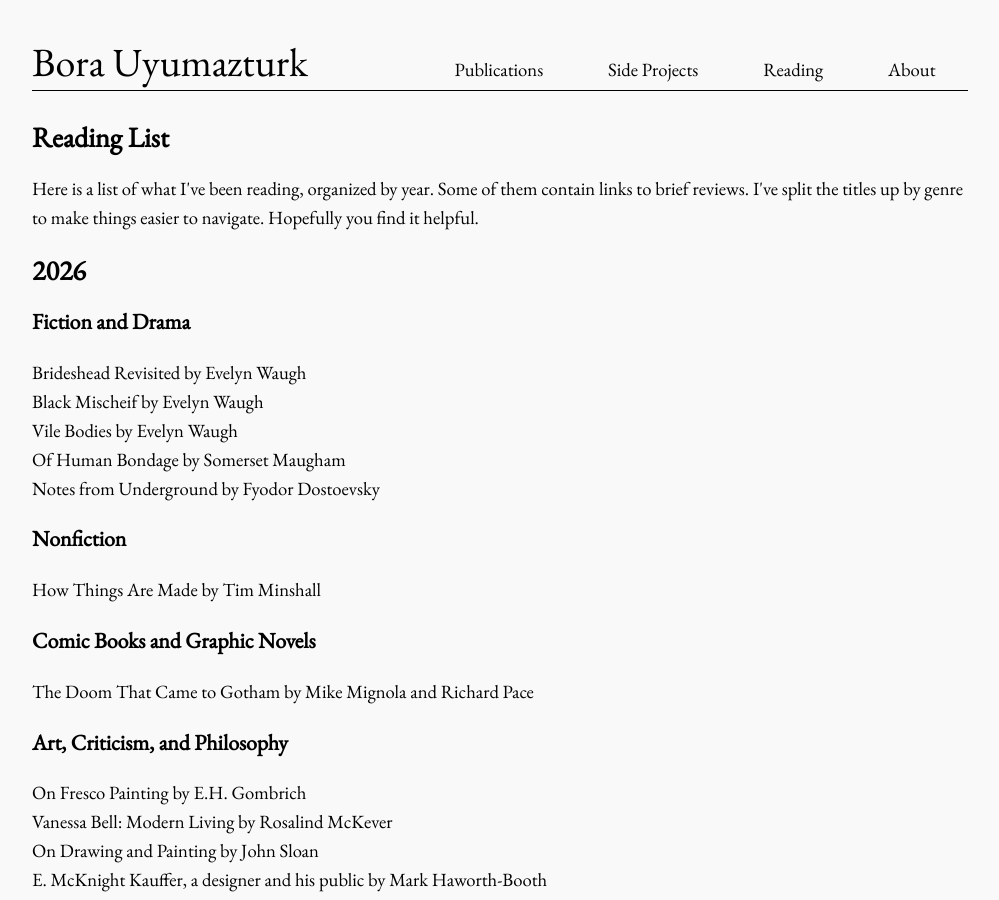
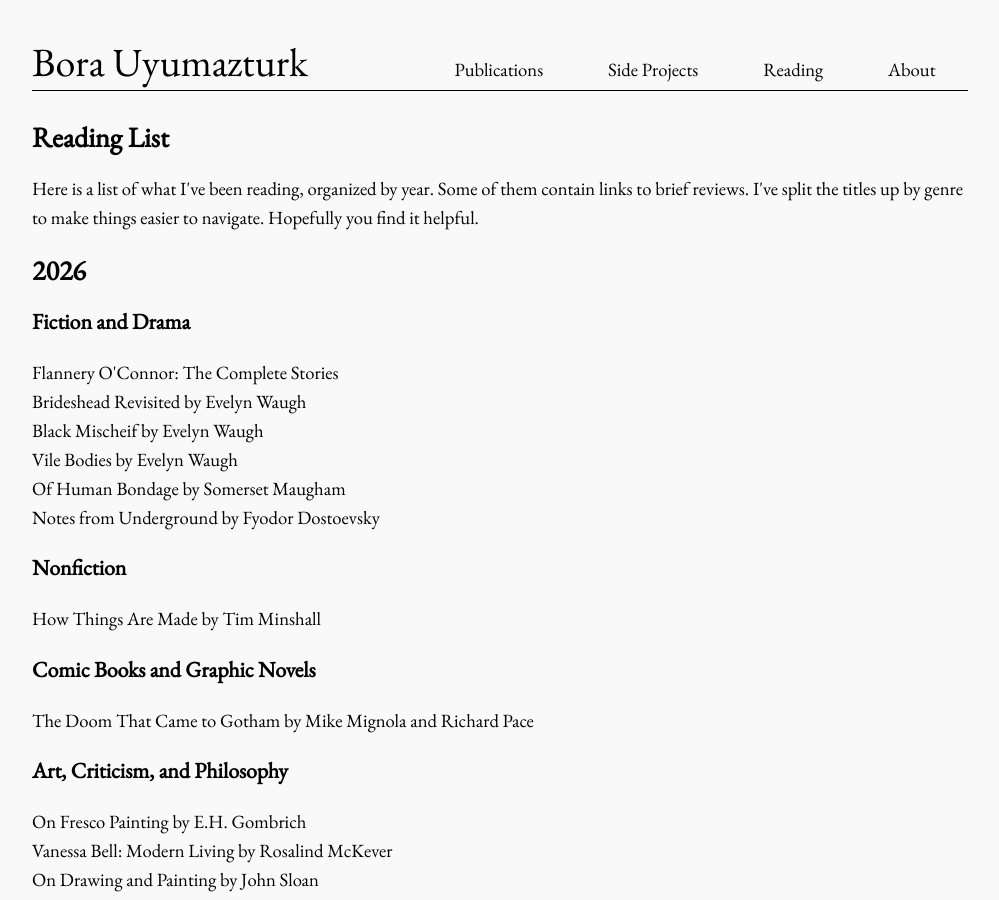
Before and after one commit to bora-uyumazturk/bora-uyumazturk.github.io, a Jekyll site: the page built from reading.html, in a window 1280 px wide and 900 px high. Shown: the whole window, without its empty margins (140-1139 px from the left). Built offline with Jekyll 4.4.1, drawn with Linux system fonts in a browser that asks for light colours.

Commit message:
Update reading.html

```diff
--- a/reading.html
+++ b/reading.html
@@ -16,6 +16,7 @@ title: Reading
 
   <h3>Fiction and Drama</h3>
 
+  Flannery O'Connor: The Complete Stories <br>
   Brideshead Revisited by Evelyn Waugh <br>
   Black Mischeif by Evelyn Waugh <br>
   Vile Bodies by Evelyn Waugh <br>
```
